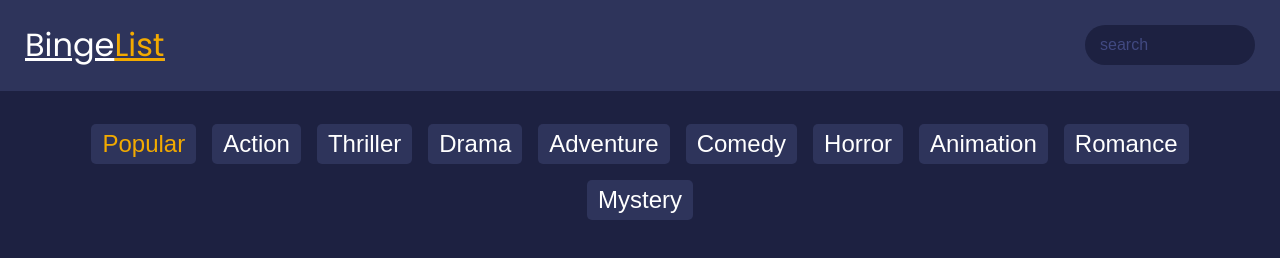
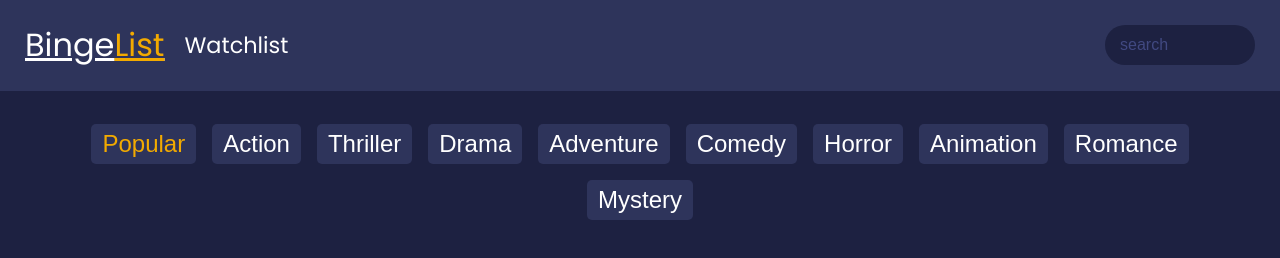
Before and after one commit to seankim248/binge-list, a website: page index.html in a window 1280 px wide. Drawn offline with Linux system fonts and the light colour scheme; no server answers; a web font is replaced by a local one.

Commit message:
added a watchlist element

```diff
--- a/css/layout.css
+++ b/css/layout.css
@@ -10,6 +10,10 @@
 
 .column-full {
   width: 100%;
+}
+
+.column-half {
+  width: 50%;
 }
 
 .column-one-fourth {
--- a/css/styles.css
+++ b/css/styles.css
@@ -44,9 +44,16 @@ h2 {
   color: white;
 }
 
-@keyframes fadein {
-  from { opacity: 0; }
-  to { opacity: 1; }
+h3 {
+  font-size: 1.4rem;
+  font-weight: 400;
+  padding-left: 20px;
+  color: white;
+}
+
+h3:hover {
+  cursor: pointer;
+  text-decoration: underline;
 }
 
 h5 {
@@ -94,7 +101,7 @@ input {
   font-size: 1rem;
   border-radius: 25px;
   height: 40px;
-  width: 170px;
+  width: 150px;
   background-color: #1d2141;
   border: none;
   outline: none;
@@ -121,7 +128,13 @@ input::placeholder {
 .nav {
   display: flex;
   align-items: center;
-  justify-content: space-between;
+  justify-content: start;
+}
+
+.search {
+  display: flex;
+  align-items: center;
+  justify-content: end;
 }
 
 .card-list {
--- a/index.html
+++ b/index.html
@@ -1,4 +1,4 @@
-<!DOCTYPE html>
+  <!DOCTYPE html>
 <html lang="en">
 <head>
   <meta charset="UTF-8">
@@ -15,8 +15,11 @@
   <header>
     <div class="container">
       <div class="row">
-        <div class="column-full nav">
+        <div class="column-half nav">
           <h1>Binge<span>List</span></h1>
+          <h3>Watchlist</h3>
+        </div>
+        <div class="column-half search">
           <input type="search" placeholder="search">
         </div>
       </div>
```
